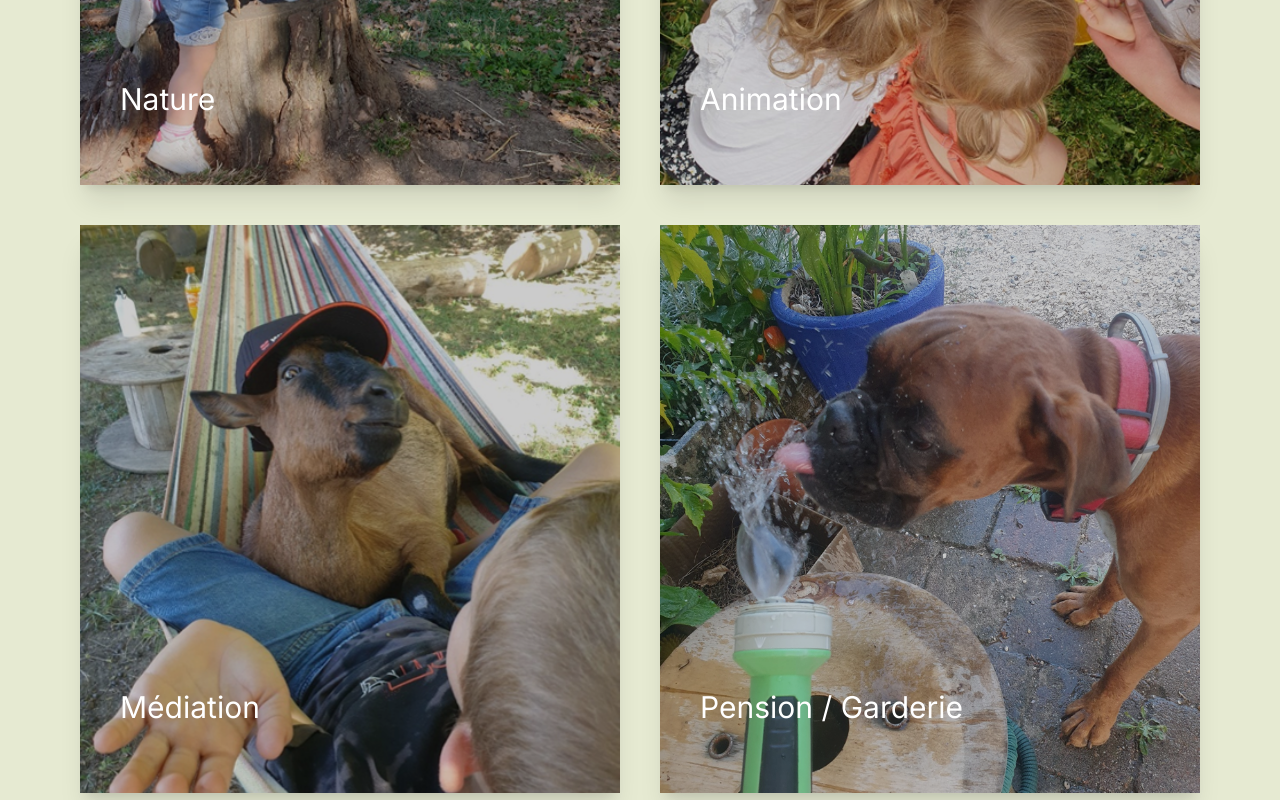
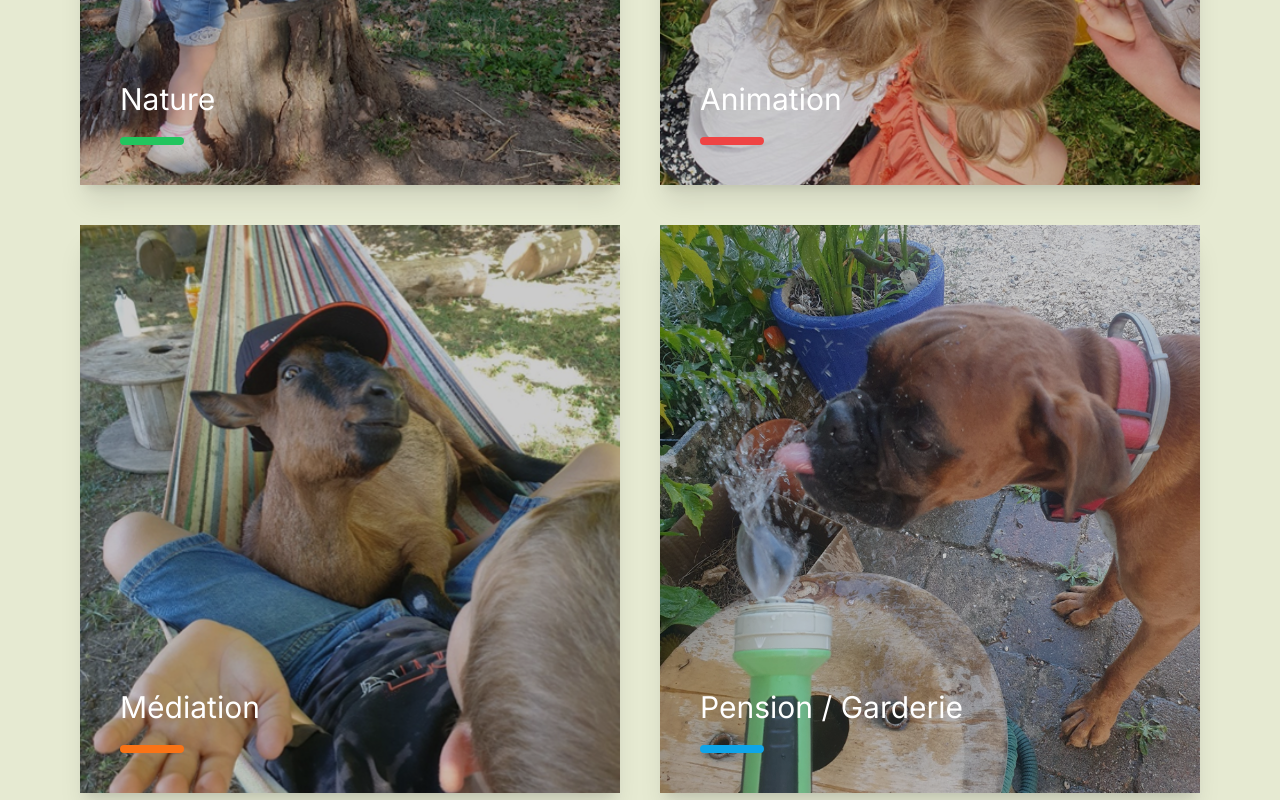
Before and after one commit to BenBBO/pathocalme, a Next.js app: page / in a window 1280 px wide. Shown: the part 1660-2460 px from the top of the page. Built offline with nearby package versions, Linux system fonts and the light colour scheme; a web font is replaced by a local one.

Commit message:
refacto couleurs

```diff
--- a/src/app/components/prestation/index.js
+++ b/src/app/components/prestation/index.js
@@ -7,7 +7,8 @@ const Prestation = ({ imageUrl, onClick, title, description, color }) => {
                 <h1 className="text-white text-3xl mb-5 md:transform md:translate-y-20 md:group-hover:translate-y-0 duration-300">
                     {title}
                 </h1>
-                <div className={`w-16 h-2 bg-${color}-500 rounded-full mb-5 transform md:translate-y-20 md:group-hover:translate-y-0 duration-300`}>
+                <div className={`w-16 h-2 rounded-full mb-5 transform md:translate-y-20 md:group-hover:translate-y-0 duration-300`}
+                    style={{ backgroundColor: color }}>
                 </div>
                 <p className="md:opacity-0 text-white text-xl md:group-hover:opacity-80 transform duration-500 h-20">
                     {description}
--- a/src/app/page.js
+++ b/src/app/page.js
@@ -76,22 +76,22 @@ export default function Home() {
             imageUrl={natureImage.src}
             onClick={() => router.push('/nature')}
             description="Découverte et respect du monde animal et végétal"
-            color="green" />
+            color="rgb(34 197 94)" />
           <Prestation title="Animation"
             imageUrl={animationImage.src}
             onClick={() => router.push('/animation')}
             description="Diplomée du BAFA"
-            color="red" />
+            color="rgb(239 68 68)" />
           <Prestation title="Médiation"
             imageUrl={mediationImage.src}
             onClick={() => router.push('/animation')}
             description="Formée par l&apos;institut Français de Zoothérapie à Velanne"
-            color="orange" />
+            color="rgb(249 115 22)" />
           <Prestation title="Pension / Garderie"
             imageUrl={pensionImage.src}
             onClick={() => router.push('/404')}
             description="A venir"
-            color="blue" />
+            color="rgb(14 165 233)" />
         </section>
         <a className="back-to-top fixed bottom-24 right-4 text-red-500 hover:text-red-600 focus:text-red-600" href="#intro" role="button" aria-label="Back to top">
           <svg aria-hidden="true" xmlns="https://www.w3.org/2000/svg" width="40" height="40" viewBox="0 0 24 24">
```
